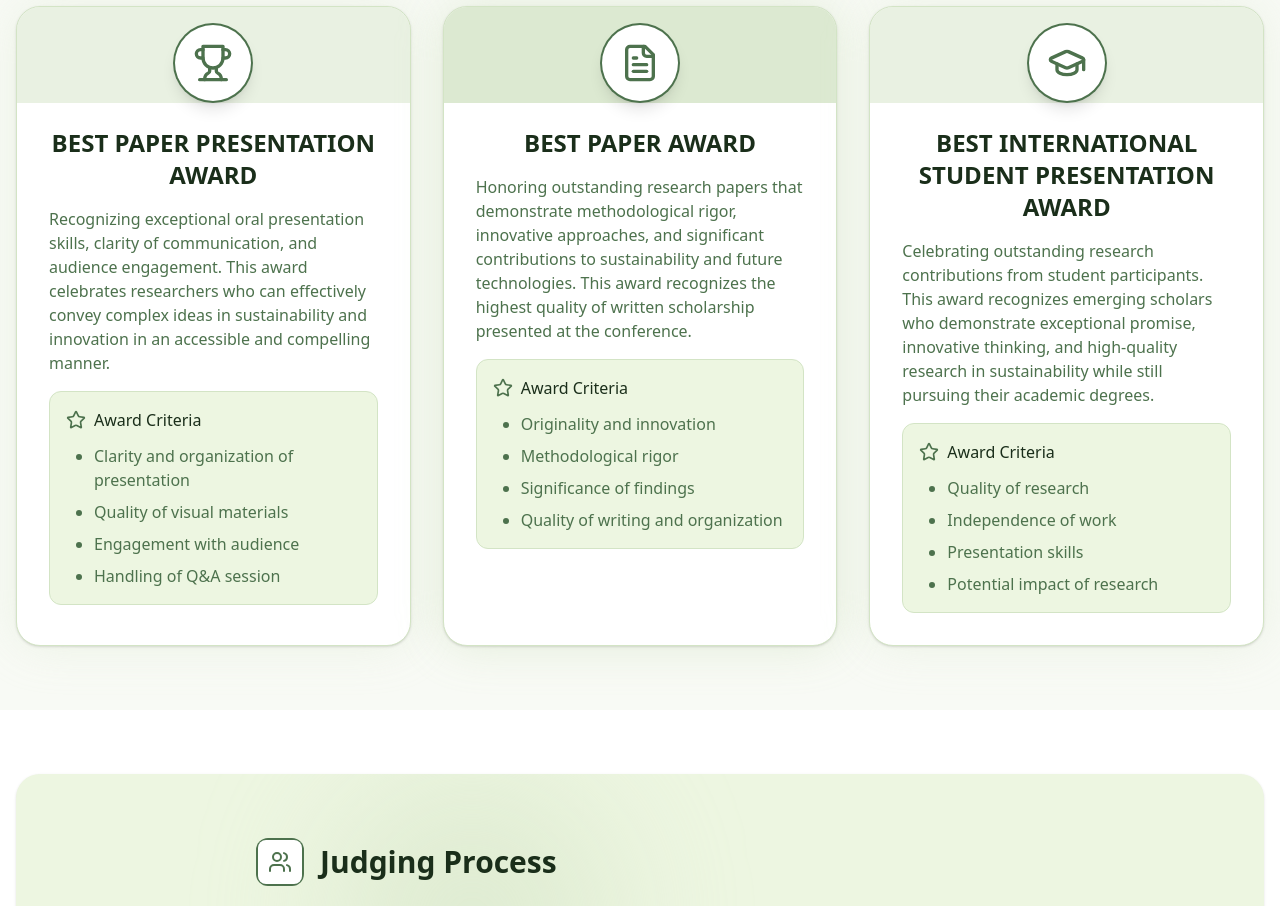
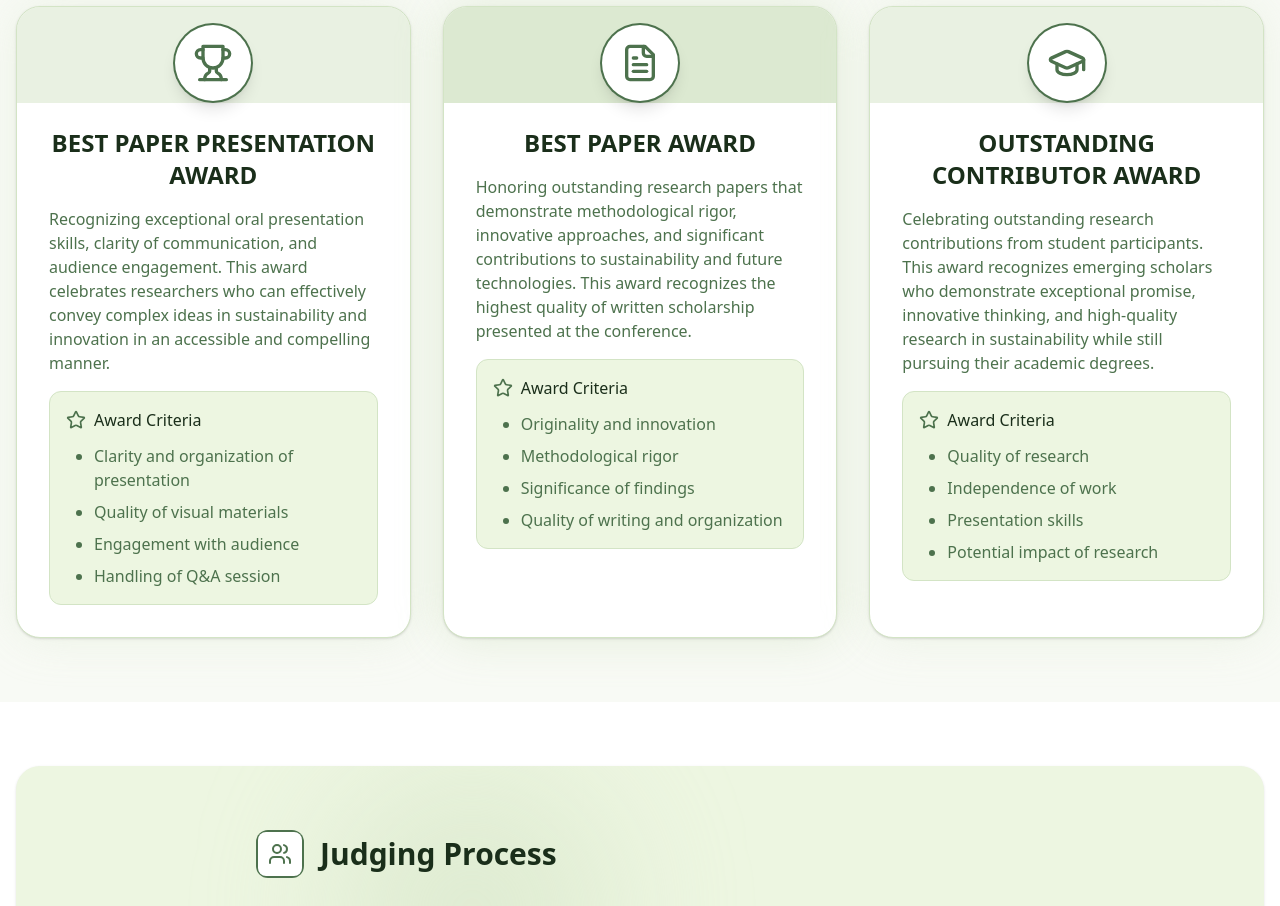
Before and after one commit to ZepResearch/icsift, a Next.js app: page /awards in a window 1280 px wide. Shown: the part 1880-2786 px from the top of the page. Built offline with nearby package versions, Linux system fonts and the light colour scheme; no server answers.

Commit message:
change award content

```diff
--- a/src/app/(pages)/awards/Content.jsx
+++ b/src/app/(pages)/awards/Content.jsx
@@ -263,7 +263,7 @@ export default function AwardsPage() {
                     </div>
                   </div>
 
-                  <h3 className="text-2xl font-bold text-[#1a2e1a] text-center mb-4 uppercase">Best International student presentation Award</h3>
+                  <h3 className="text-2xl font-bold text-[#1a2e1a] text-center mb-4 uppercase">OUTSTANDING CONTRIBUTOR AWARD</h3>
 
                   <div className="space-y-4 text-[#4d724d] flex-grow">
                     <p>
```
